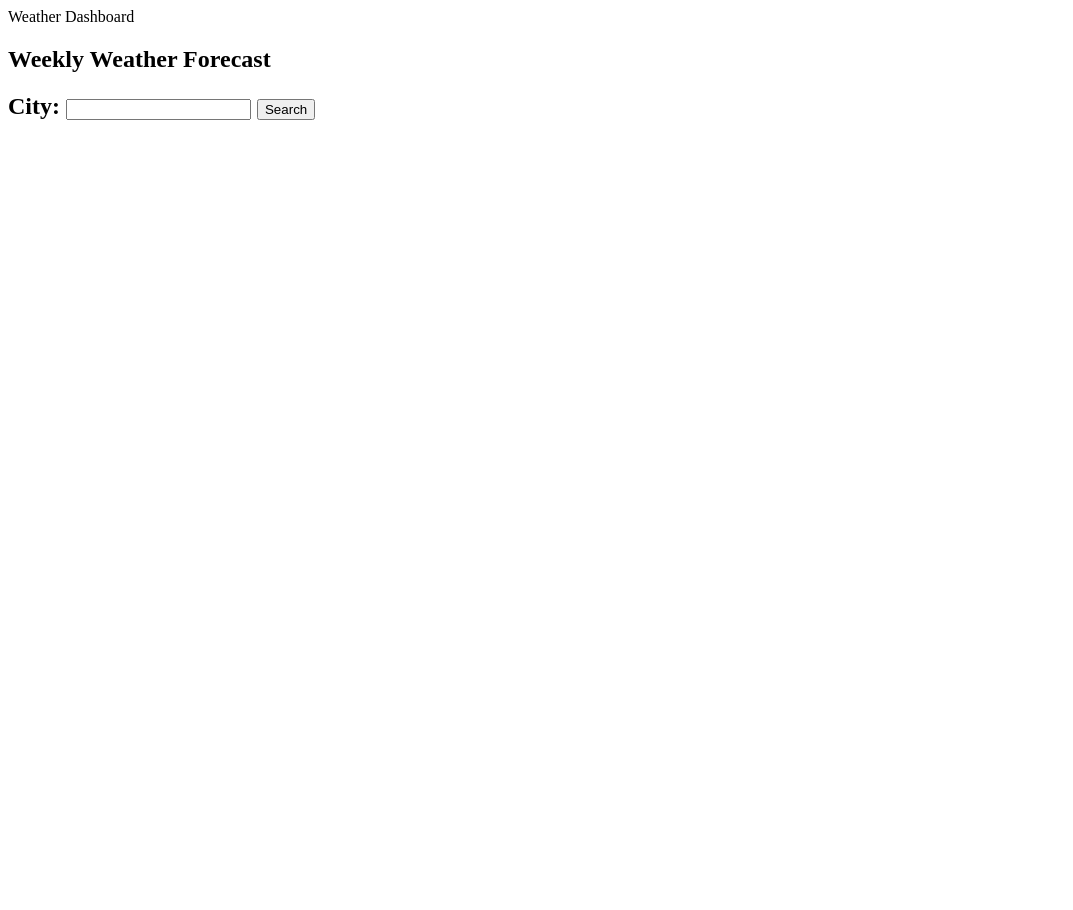
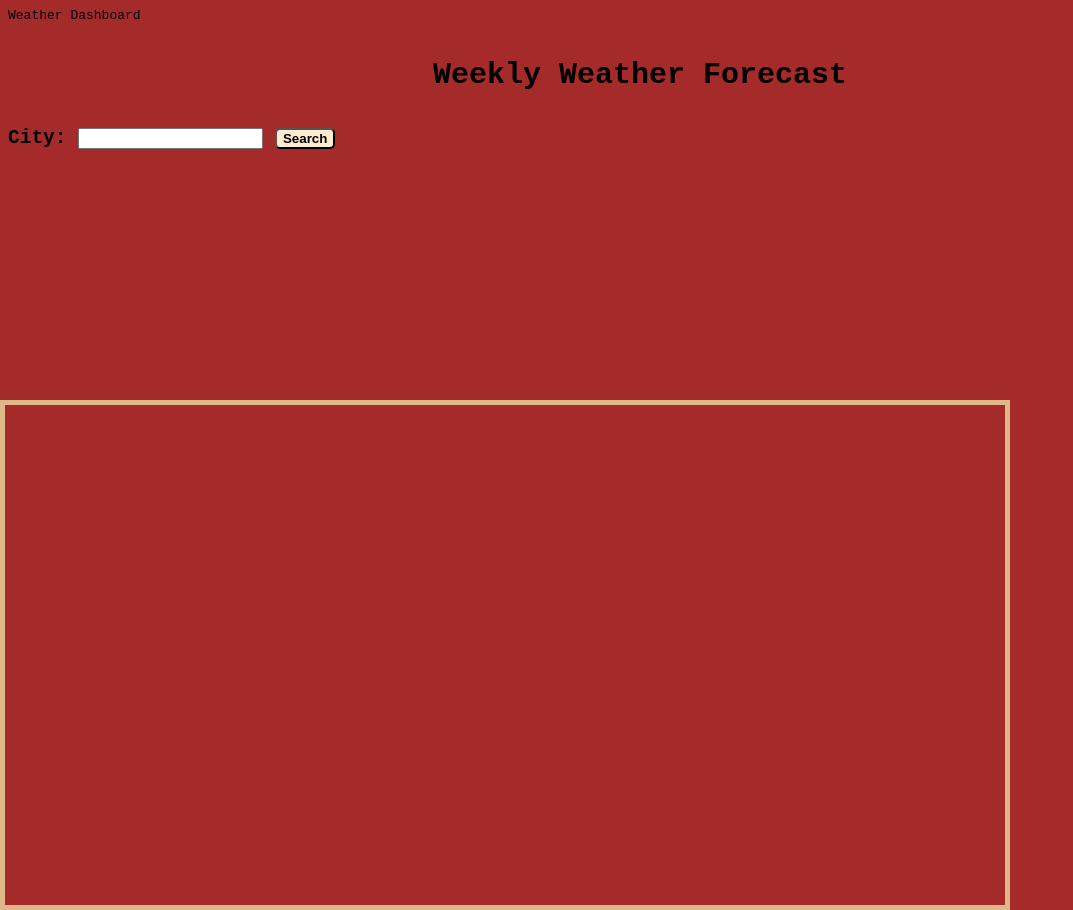
Before and after one commit to fharuna/Weather-Board, a plain HTML site: page index.html in a window 1280 px wide. Shown: the whole page, without its empty margins (0-1073 px from the left). Before the commit the page ends 800 px from the top, so only its background shows below. Drawn offline with Linux system fonts and the light colour scheme.

Commit message:
css addition

```diff
--- a/assets/style.css
+++ b/assets/style.css
@@ -0,0 +1,27 @@
+body {
+    background-color: brown;
+    font-family:monospace;
+    color: black;
+}
+
+h1 {
+    padding: 10px;
+    text-align:center;
+    font-size: 30px;
+}
+
+button {
+    background-color: blanchedalmond;
+    border-radius: 5px;
+    font-weight: bold;
+}
+
+#weatherContainer {
+    position:absolute;
+    top: 50%;
+    left: 50%;
+    margin-left: -50%;
+    width: 1000px;
+    height: 500px;
+    border: 5px solid burlywood;
+}
```
Also changed, not shown: index.html (+0 -1 lines).
